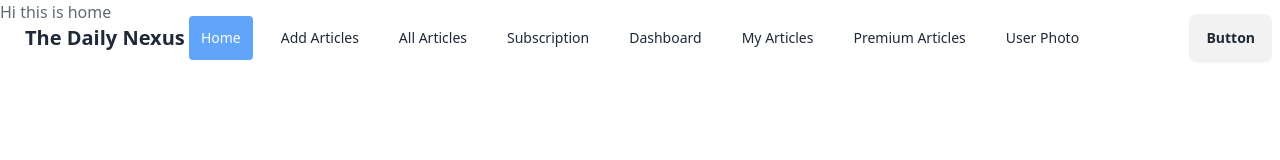
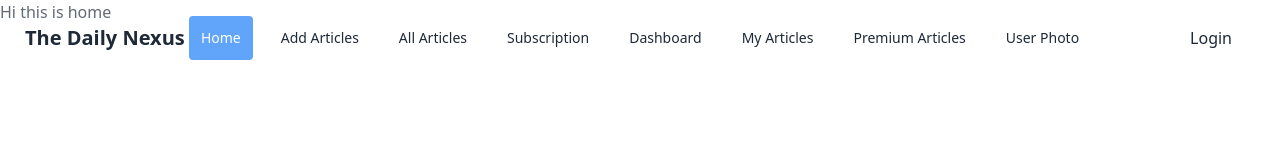
Before and after one commit to anfal11/newspaper-client, a React (Vite) app: page / in a window 1280 px wide. Shown: the top 160 px of the page. Built offline with nearby package versions, Linux system fonts and the light colour scheme; no server answers.

Commit message:
login and register done

```diff
--- /dev/null
+++ b/src/Pages/Login.jsx
@@ -0,0 +1,10 @@
+
+const Login = () => {
+    return (
+        <div>
+
+        </div>
+    );
+};
+
+export default Login;
--- /dev/null
+++ b/src/Pages/Register.jsx
@@ -0,0 +1,9 @@
+const Register = () => {
+    return (
+        <div>
+
+        </div>
+    );
+};
+
+export default Register;
--- a/src/Shared/NavBar.jsx
+++ b/src/Shared/NavBar.jsx
@@ -1,6 +1,8 @@
-import { NavLink } from "react-router-dom";
+import { Link, NavLink } from "react-router-dom";
+import  useAuth  from "../Hooks/useAuth";
 
 const NavBar = () => {
+    const {user} = useAuth();
   const nav = (
     <>
       <NavLink
@@ -40,6 +42,7 @@ const NavBar = () => {
       >
         My Articles
       </NavLink>
+      {/* todo: (If user taken Subscription) */}
       <NavLink
         to="/premium-article"
         className={({ isActive }) => (isActive ? "p-3 rounded bg-blue-400 text-white" : "bg-white p-3")}
@@ -88,7 +91,8 @@ const NavBar = () => {
           </ul>
         </div>
         <div className="navbar-end">
-          <a className="btn">Button</a>
+        <img src="" alt="" />
+          <Link to='/login' className="pr-10">Login</Link>
         </div>
       </div>
     </div>
--- a/src/main.jsx
+++ b/src/main.jsx
@@ -4,10 +4,13 @@ import "./index.css";
 import { RouterProvider } from "react-router-dom";
 import { router } from "./Routes/Routes";
 import { Toaster } from "react-hot-toast";
+import AuthProvider from "./Context/AuthProvider";
 
 ReactDOM.createRoot(document.getElementById("root")).render(
   <React.StrictMode>
+    <AuthProvider>
     <RouterProvider router={router} />
     <Toaster position="top-right" reverseOrder={false} />
+    </AuthProvider>
   </React.StrictMode>
 );
```
Also changed, not shown: src/Routes/Routes.jsx (+10 -0 lines).
